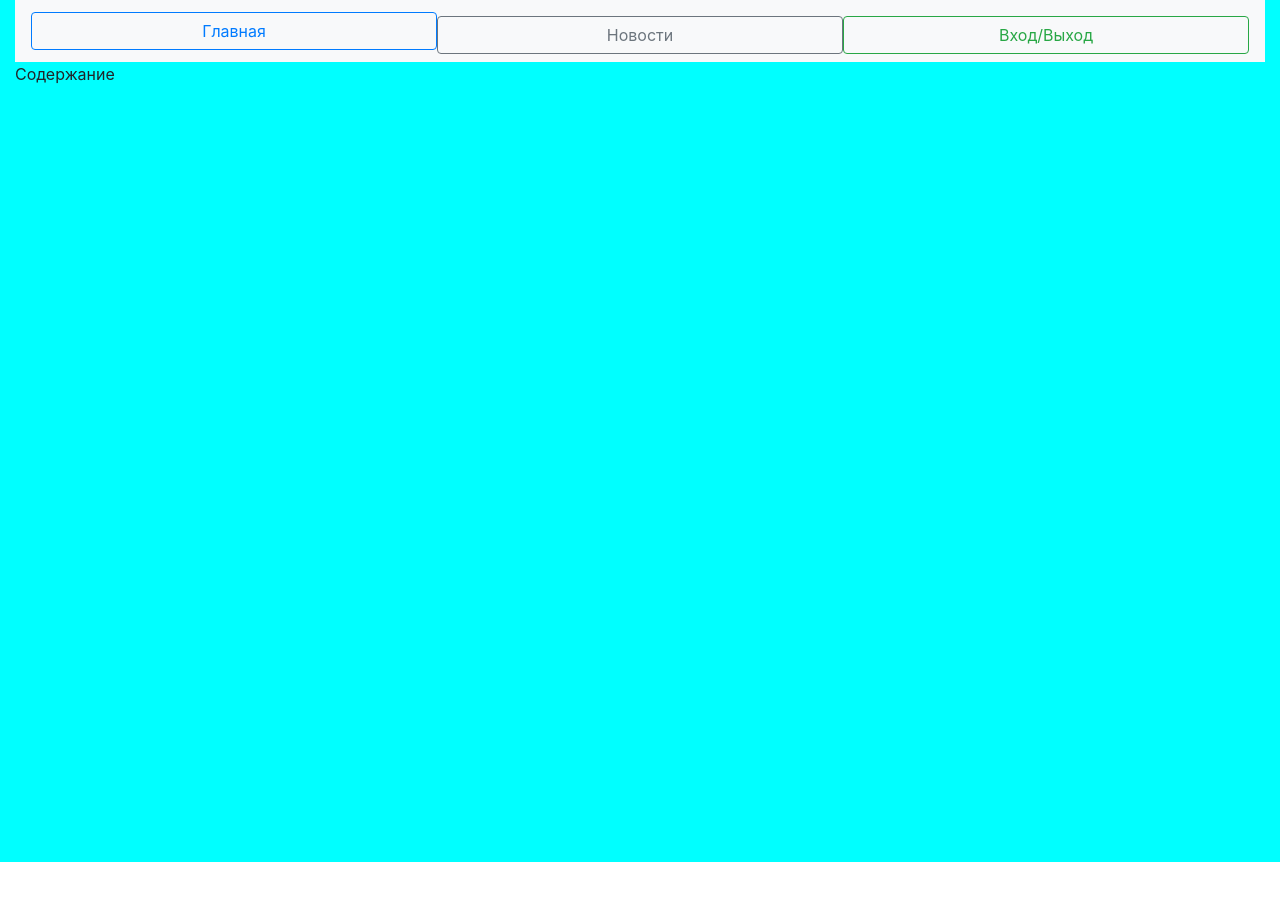
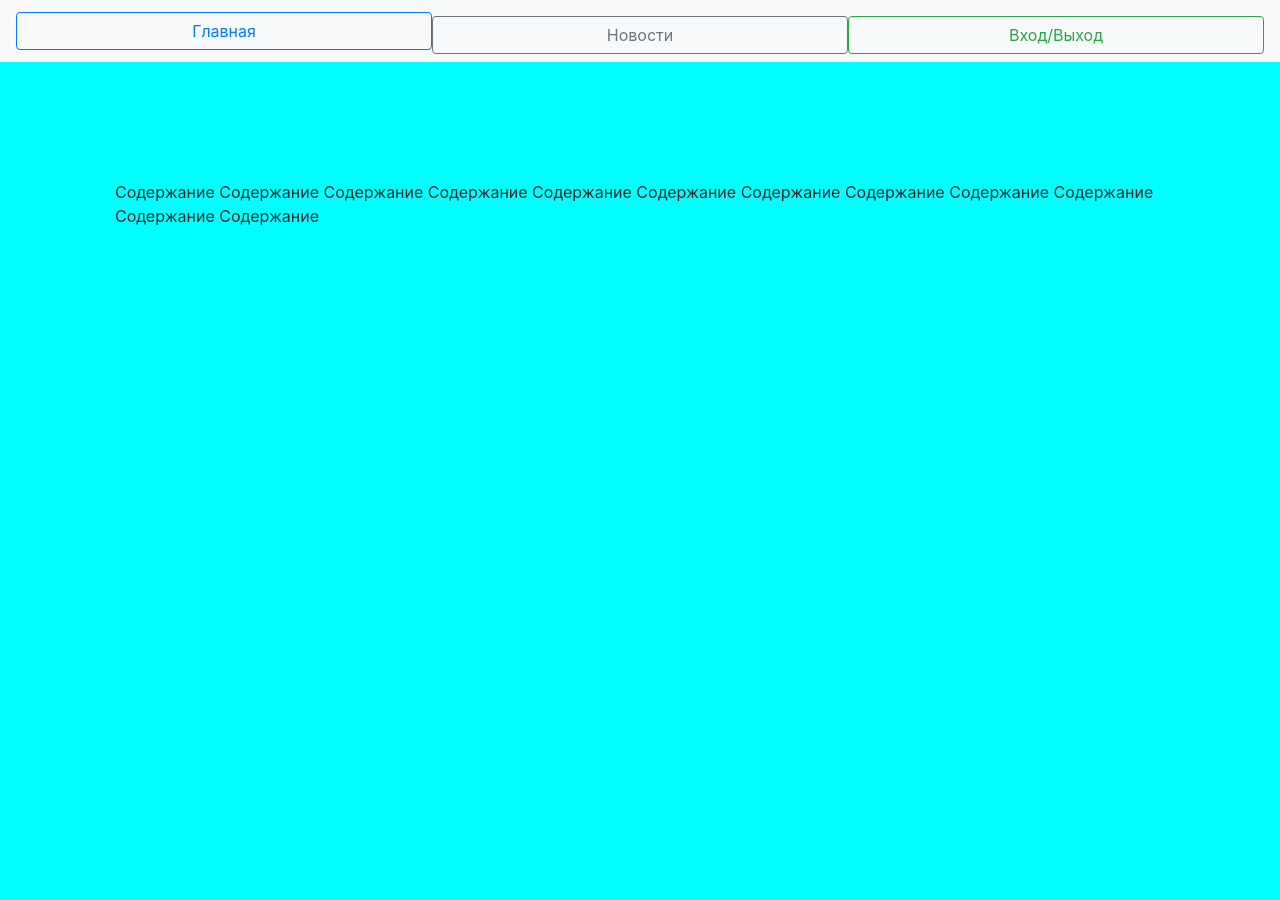
Before and after one commit to AlexeyCherevko1976/testProfilanceGroup, a React (Create React App) app: page / in a window 1280 px wide. Shown: the top 900 px of the page. Before the commit the page ends 862 px from the top, so only its background shows below. Built offline with nearby package versions, Linux system fonts and the light colour scheme.

Commit message:
function App v klass

```diff
--- a/public/index.html
+++ b/public/index.html
@@ -2,7 +2,6 @@
 <html lang="en">
   <head>
     <meta charset="utf-8" />
-    <link rel="icon" href="%PUBLIC_URL%/favicon.ico" />
     <meta name="viewport" content="width=device-width, initial-scale=1" />
     <meta name="theme-color" content="#000000" />
     <meta
--- a/src/App.css
+++ b/src/App.css
@@ -1,6 +1,9 @@
 .App {
   background: Aqua;
 
+}
+.App-nav{
+  margin-bottom: 80px;
 }
 .App-content{
   height: 800px;
@@ -8,6 +11,9 @@
 
 .App-barBtn{
   width: 40px;
+}
+.App-content{
+  margin: 100px;
 }
 
 .App-logo {
--- a/src/App.js
+++ b/src/App.js
@@ -1,32 +1,57 @@
-import React from 'react';
+import React,{Component} from 'react';
 import './App.css';
 import './bootstrap.css';
 
-function App() {
+class App extends React.Component {
+
+constructor(props){
+  super(props);
+}
+componentDidMount(){
+
+}
+
+render(){
   return (
 
+
 <div className="container-fluid App">
-  <div className="row">
+  <div className="row App-nav">
     <div className="col-12">
-      <nav className="navbar navbar-expand-lg navbar-light bg-light">
+      <nav className="navbar navbar-expand-lg navbar-light bg-light fixed-top">
 
-        <button type="button" className="btn btn-outline-primary btn-block">Главная</button>
+        <button type="button" className="btn btn-outline-primary btn-block ">Главная</button>
         <button type="button" className="btn btn-outline-secondary btn-block">Новости</button>
         <button type="button" className="btn btn-outline-success btn-block">Вход/Выход</button>
 
       </nav>
     </div>
+
   </div>
   <div className="row">
     <div className="col-12">
       <div className="App-content">
         Содержание
+        Содержание
+        Содержание
+        Содержание
+        Содержание
+        Содержание
+        Содержание
+        Содержание
+        Содержание
+        Содержание
+        Содержание
+        Содержание
+
       </div>
     </div>
   </div>
 </div>
 
   );
-}
+
+} // render
+} // App
 
 export default App;
```
